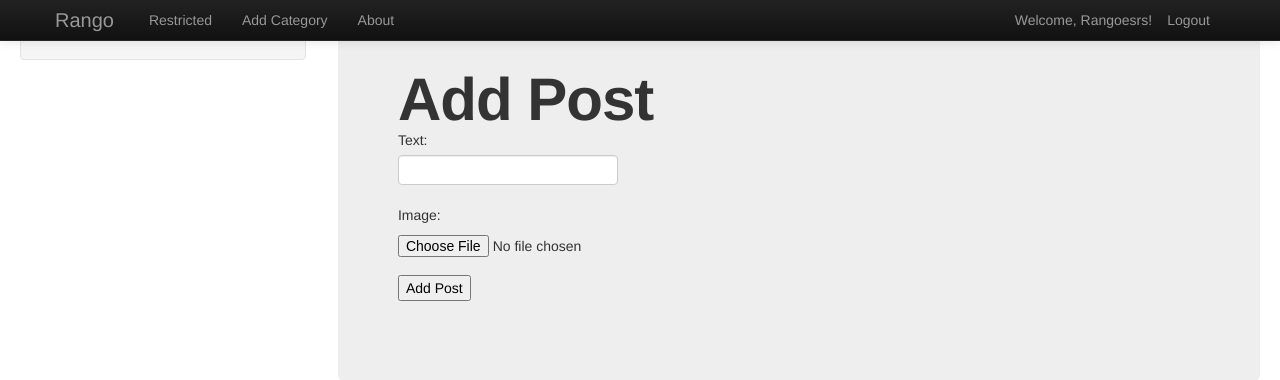
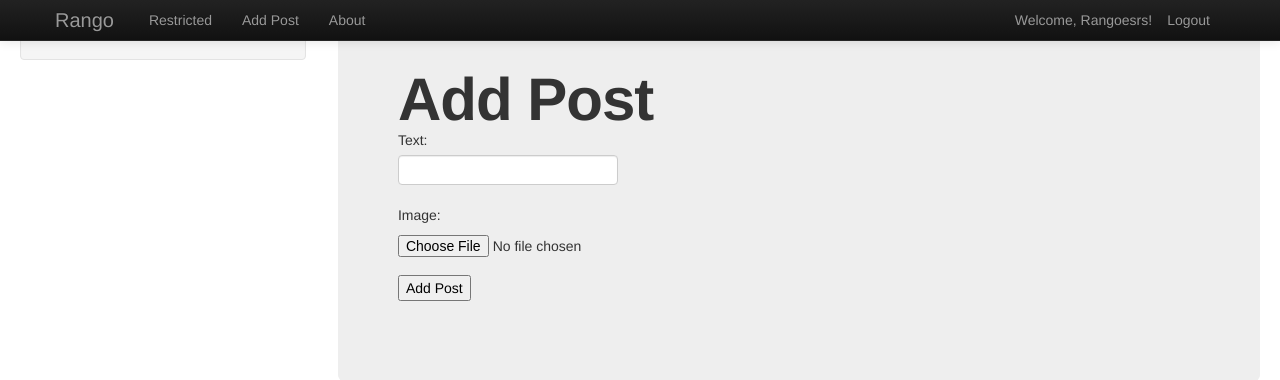
Before and after one commit to SotosMich/BringMeHome, a Django app: page /web_app/add_post/ in a window 1280 px wide. Shown: the top 380 px of the page. Run offline with Django 3.2, Linux system fonts and the light colour scheme; the visitor is signed in with stand-in values (Sample User, id 1); some libraries are stand-ins or nearby versions.

Commit message:
major fixes for add post

```diff
--- a/templates/web_app/add_post.html
+++ b/templates/web_app/add_post.html
@@ -6,11 +6,15 @@
 
 {% block body_block %}
 <div class="hero-unit">
-        <h1>Add Post</h1>
+    <h1>Add Post</h1>
+    {% if post_added %}
+    BringMeHome says: <strong>You just post something!</strong>
+    <a href="{% url 'index' %}">Return to the homepage.</a><br />
+    {% else %}
+    <form id="post_form" method="post" action="{% url 'add_post' %}">
+        {% csrf_token %}
 
-        <form id="post_form" method="post" action="/add_post/">
-            {% csrf_token %}
-            <!-- {% for hidden in form.hidden_fields %}
+        <!-- {% for hidden in form.hidden_fields %}
                 {{ hidden }}
             {% endfor %}
             {% for field in form.visible_fields %}
@@ -18,10 +22,11 @@
                 {{ field.help_text }}
                 {{ field }}
             {% endfor %} -->
-            {{ post_form.as_p }}
+        {{ post_form.as_p }}
 
-            <input type="submit" name="submit" value="Add Post"/>
-        </form>
+        <input type="submit" name="submit" value="Add Post" />
+    </form>
+    {% endif %}
 </div>
 
 {% endblock %}
--- a/templates/web_app/bcc.html
+++ b/templates/web_app/bcc.html
@@ -38,7 +38,7 @@
                </ul>
                <ul class="nav">
                     <li><a href="/web_app/restricted/">Restricted</a></li>
-                    <li><a href="/web_app/add_category/">Add Category</a></li>
+                    <li><a href="/web_app/add_post/">Add Post</a></li>
                    <li><a href="/web_app/about/">About</a></li>
                </ul>
            </div>
--- a/web_app/views.py
+++ b/web_app/views.py
@@ -187,17 +187,23 @@
 @login_required
 def add_post(request):
 
+    post_added = False
     form = PostForm()
     if request.method == 'POST':
         form = PostForm(request.POST)
         if form.is_valid():
-            # if category:
-            #     page = form.save(commit=False)
-            #     page.category = category
-            #     page.views = 0
-            #     page.save()
-                context_dict = {'form': form}
-                return render(request, 'web_app/add_post.html', context_dict)
+
+            if request.user:
+                post = form.save(commit=False)
+                post.userId = request.user
+                post.date = datetime.now()
+                post.save()
+                post_added = True
+
+            return render(request,
+                  'web_app/add_post.html',
+                  {'post_form': form,
+                  'post_added': post_added})
         else:
             print(form.errors)
 
```
